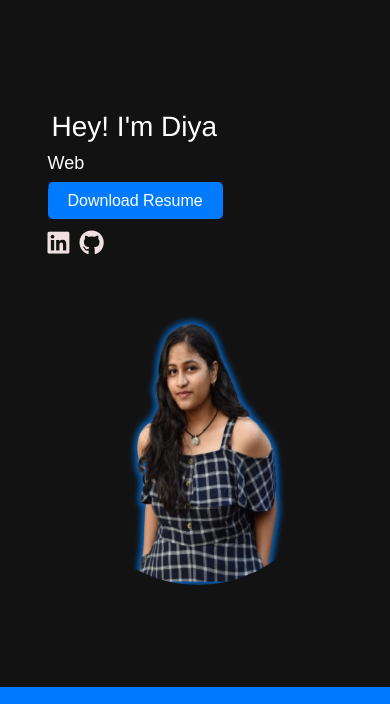
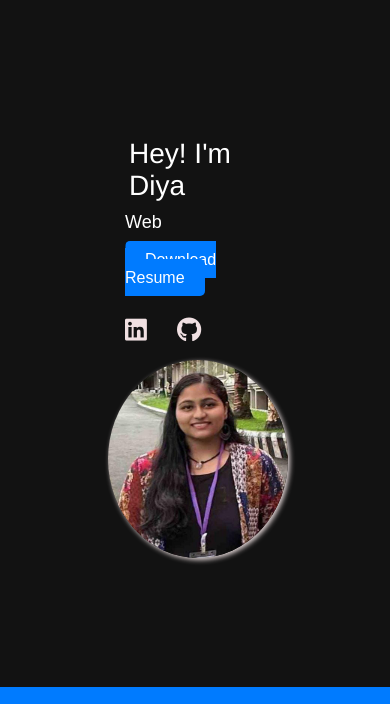
Before and after one commit to dya8/Portfolio, a plain HTML site: page index.html in a window 390 px wide. Shown: the part 117-821 px from the top of the page. Drawn offline with nearby package versions, Linux system fonts and the light colour scheme.

Commit message:
Changes in style

```diff
--- a/index.html
+++ b/index.html
@@ -59,7 +59,7 @@
                 </ul>
 
             </nav>
-            <a href="./#contact" button class="contact-btn">Let's Talk</a></button>
+            <a href="mailto:diyadileep0806@yahoo.com" button class="contact-btn">Let's Talk</a></button>
         </div>
     </header>
 
@@ -80,7 +80,7 @@
                 </div>
                 </div>
                 <div class="profile-picture">
-                    <img src="mehighlight.png" alt="Jenna Ortega">
+                    <img src="me2.jpg" alt="Diya">
                 </div>
             </div>
         </section>
@@ -99,7 +99,9 @@
             <p>Connect with me</p>
             <div class="social-link">
                 <a href="https://www.linkedin.com/in/diya-k-dileep" i class="fa-brands fa-linkedin" ></a></i>
-                <a href="diyadileep0806@yahoo.com" class="fa-regular fa-envelope"></a></i>
+
+
+                <a href="mailto:diyadileep0806@yahoo.com" class="fa-regular fa-envelope"></a></i>
             </div>
         </section>
     </main>
--- a/styles.css
+++ b/styles.css
@@ -253,39 +253,28 @@ main {
 }
 
 .social-links {
+
     display: flex;
-    gap: 10px;
-    margin-top: 20px;
-}
-.social-links .fa-brands{
-    font-size: 25px;
-    transition: color 0.3s, transform 0.3s; /* Transition for smooth hover effect */
-    color: hwb(352 88% 6%); /* Default color */
-}
-
-.social-links .fa-brands:hover {
-    color: hwb(228 30% 32%); /* Change to your desired hover color */
-    transform: scale(1.8); /* Scale up the icon on hover */
-}
-.social-link
-{
-    display:flex;
-    justify-content: center;
-    align-items: center;
-
+    gap:5px;
+    margin-top: 30px;
 
 }
-
+@media(max-width:579px)
+{
+    .social-links{
+    gap:10px;
+    }
+}
 .social-link .fa-brands{
     font-size: 25px;
     transition: color 0.3s, transform 0.3s; /* Transition for smooth hover effect */
     color: hwb(352 88% 6%); /* Default color */
-   margin-right: 20px;
+
 }
 
-.social-link .fa-brands:hover {
+.social-link  .fa-brands:hover {
     color: hwb(228 30% 32%); /* Change to your desired hover color */
-    transform: scale(1.8); /* Scale up the icon on hover */
+   transform: scale(1.8); /* Scale up the icon on hover */
 }
 .social-link .fa-regular{
     font-size: 25px;
@@ -299,11 +288,50 @@ main {
     transform: scale(1.8); /* Scale up the icon on hover */
 }
 
+.social-link
+{
+   display:flex;
+    justify-content: center;
+    align-items: center;
+    gap:20px;
+
+
+
+}
+
+.social-links .fa-brands{
+    font-size: 25px;
+    transition: color 0.3s, transform 0.3s; /* Transition for smooth hover effect */
+    color: hwb(352 88% 6%); /* Default color */
+   margin-right: 20px;
+}
+
+.social-links .fa-brands:hover {
+    color: hwb(228 30% 32%); /* Change to your desired hover color */
+    transform: scale(1.8); /* Scale up the icon on hover */
+}
+.social-links .fa-regular {
+    font-size: 25px;
+    transition: color 0.3s, transform 0.3s; /* Transition for smooth hover effect */
+    color: hwb(352 88% 6%); /* Default color */
+
+}
+
+.social-links .fa-regular:hover {
+    color: hwb(228 30% 32%); /* Change to your desired hover color */
+    transform: scale(1.8); /* Scale up the icon on hover */
+}
+
 
 .profile-picture img {
-    width: 300px;
-    border-radius: 60%;
-    height: 350px;
+    width: 180px;
+    border-radius: 50%;
+    height: 198px;
+
+    -webkit-box-shadow: 2px 2px 5px 0px rgba(0, 0, 0, 1);
+    -moz-box-shadow: 2px 2px 5px 0px rgba(0, 0, 0, 1);
+    box-shadow: 2px 2px 5px 0px #e2d6d6;
+
 
 }
 .profile-picture
@@ -311,7 +339,10 @@ main {
     margin-top: -70px;
     margin-right: -60px;
 
+
+
 }
+
 @media (max-width:576px)
 {
     .profile-picture
@@ -320,12 +351,13 @@ main {
     margin-right: -5px;
 
 }
+
 }
 @media (max-width:768px)
 {
     .profile-picture
 {
-    margin-top: -20px;
+    margin-top: 18px;
     margin-right: -5px;
 
 }
@@ -391,7 +423,9 @@ section p{
 #home .two
 {
   /*  display: flex; /* Use flexbox for the content */
-    width: 100%;
+   width: 100%;
+
+
 
 }
 #home .one
@@ -400,6 +434,7 @@ section p{
     justify-content: space-between; /* Distribute space evenly */
     align-items: flex-start; /* Align items to the start */
    margin-top: -140px;
+   width:40%;
 }
 
 
```
Also changed, not shown: me2.jpg (added), me3.jpg (added).
